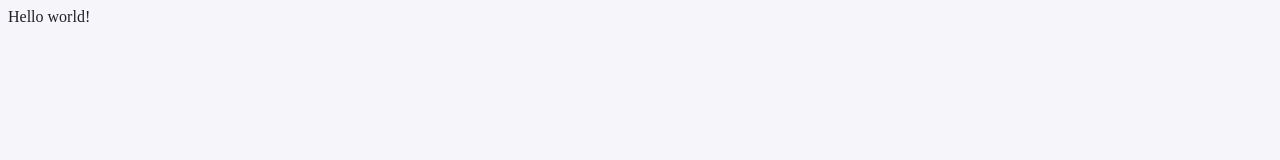
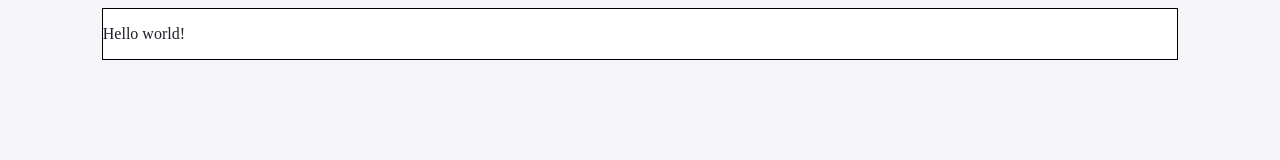
Before and after one commit to kassiepietsch/klpietsch-hw6, a plain HTML site: page index.html in a window 1280 px wide. Drawn offline with Linux system fonts and the light colour scheme.

Commit message:
added centered div for content

```diff
--- a/css/stylesheet.css
+++ b/css/stylesheet.css
@@ -1 +1,11 @@
-body { background: #f5f5fa; color: #1f1f29; }
+body {
+    background: #f5f5fa;
+    color: #1f1f29;
+}
+
+.container {
+  width: 85%;
+  margin: auto;
+  background-color: white;
+  border: 1px solid black;
+}
--- a/index.html
+++ b/index.html
@@ -6,6 +6,8 @@
         <link rel="stylesheet" type="text/css" href="./css/stylesheet.css" />
     </head>
     <body>
-        Hello world!
+        <div class="container">
+            <p>Hello world!</p>
+        </div>
     </body>
 </html>
```
